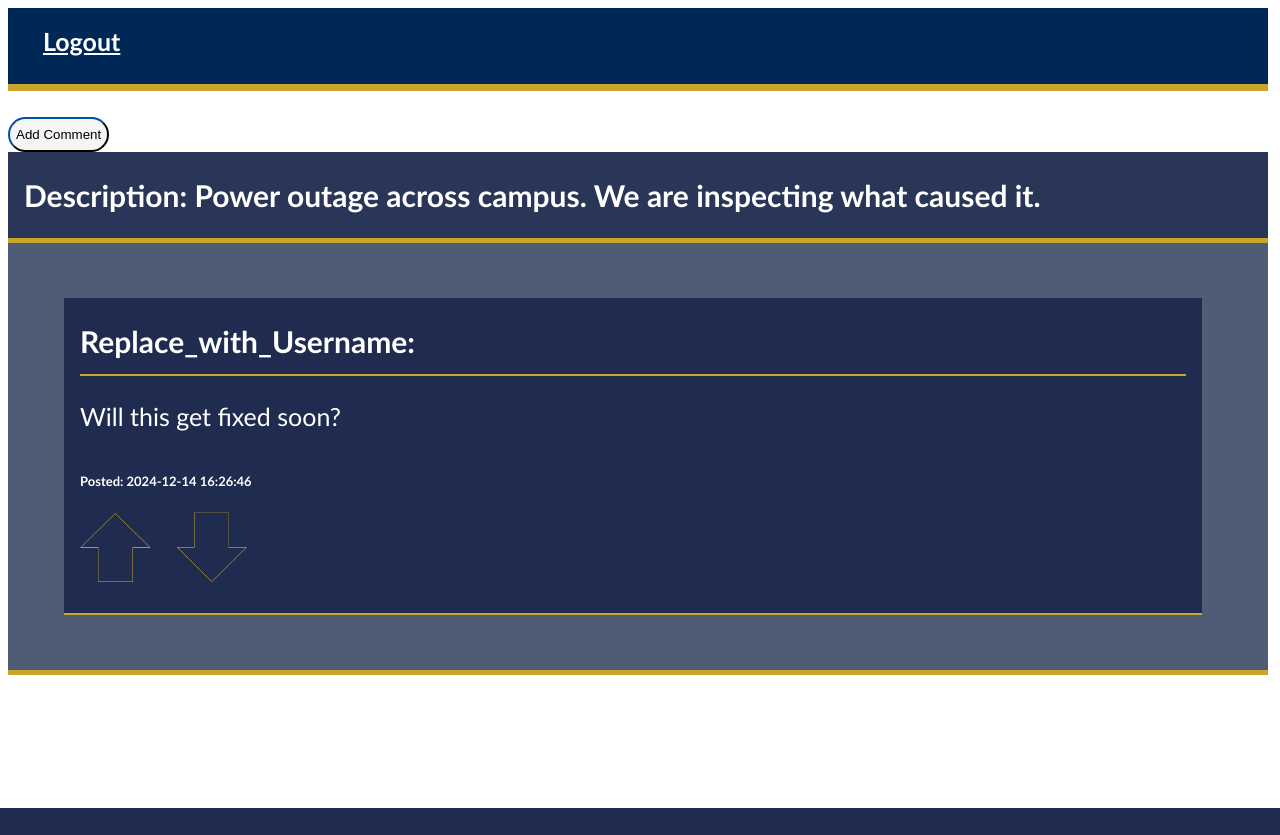
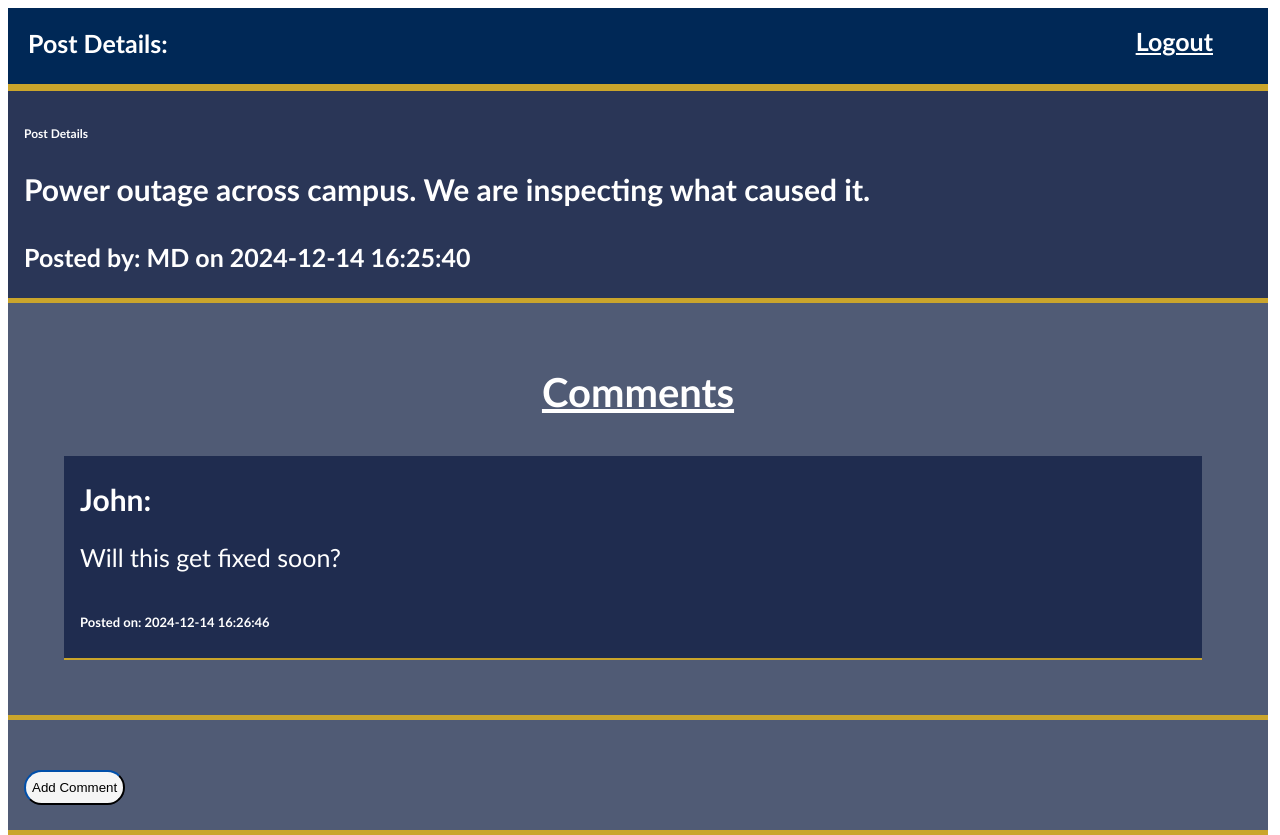
Before and after one commit to DDyzygy/CSE-108-Final, a Flask app: page /post/1 in a window 1280 px wide. Before the commit the page ends 808 px from the top, so only its background shows below. Run offline with Flask 3, Linux system fonts and the light colour scheme.

Commit message:
(Shreev implemented) Usernames now display for posts and comments
Also added some styling

```diff
--- a/app.py
+++ b/app.py
@@ -103,13 +103,25 @@ def homepage():
 @app.route('/topic/<int:topic_id>')
 def topic_posts(topic_id):
     topic = Topics.query.get(topic_id)
-    posts = Posts.query.filter_by(topic_id = topic_id).all()
-    return render_template('topic_posts.html', topic = topic, posts = posts)
+    posts = Posts.query.filter_by(topic_id=topic_id).all()
+    # Add user information to the posts
+    for post in posts:
+        post.username = User.query.get(post.user_id).username
+    return render_template('topic_posts.html', topic=topic, posts=posts)
 
 @app.route('/post/<int:post_id>')
 def post_comments(post_id):
     post = Posts.query.get(post_id)
-    return render_template('post_comments.html', post = post)
+    if not post:
+        return "Post not found", 404
+
+    # Fetch the user who posted
+    post_user = User.query.get(post.user_id)
+
+    # Fetch comments and their associated users
+    comments = db.session.query(Comments, User).join(User, Comments.user_id == User.id).filter(Comments.post_id == post_id).all()
+
+    return render_template('post_comments.html', post=post, post_user=post_user, comments=comments)
 
 @app.route('/logout')
 def logout():
--- a/templates/post_comments.html
+++ b/templates/post_comments.html
@@ -1,46 +1,44 @@
 <!doctype html>
 <html>
     <head>
-        <title>Topic Posts</title>
+        <title>Post Comments</title>
         <link rel="stylesheet" href="/static/styles.css" />
     </head>
 
     <body style="background-color: white">
 
-<div class="navBar">
-    <nav>
-    <a class = "logout" href="{{ url_for('logout') }}">Logout</a>
-    </nav>
-</div>
-<div>
-    <a href="{{ url_for('add_comment', post_id=post.post_id) }}">
-        <button>Add Comment</button>
-    </a>
-</div>
+        <div class="navBar">
+            <span class="welcome">Post Details:<br></span>
+            <nav>
+                <a class="logout" href="{{ url_for('logout') }}">Logout</a>
+            </nav>
+        </div>
 
-<div>
-    <div class = "topic_desc">
-    <span class = "desc">Description: {{post.post_comment}}</span>
-    </div>
-    <div class = "posts_list">
-        {% if post.comments %}
-                <ul>
-                    {% for comment in post.comments %}
-                        <li class = "post">
-                            Replace_with_Username:<hr>
-                            <p>{{comment.comment}}</p>
-                            <small>Posted: {{comment.comment_time_date}}</small>
-                            <br>
-                            <img src = "../static/upvote_inactive.png" class = "upvote_downvote" id = "upvote">
-                            <img src = "../static/downvote_inactive.png"class = "upvote_downvote" id = "downvote">
-                        </li>
+        <div class="topic_desc">
+            <h2>Post Details</h2>
+            <p>{{ post.post_comment }}</p>
+            <small>Posted by: {{ post_user.username }} on {{ post.post_time_date }}</small>
+        </div>
 
-                    {% endfor %}
-                </ul>
-            {% else %}
-                <p>No comments have been made on this topic yet!</p>
-            {% endif %}
-</div>
+        <div class="posts_list">
+            <h3>Comments</h3>
+            <ul>
+                {% for comment, user in comments %}
+                <li class="post">
+                    <strong>{{ user.username }}:</strong>
+                    <p>{{ comment.comment }}</p>
+                    <small>Posted on: {{ comment.comment_time_date }}</small>
+                </li>
+                {% else %}
+                <li>No comments have been made on this post yet!</li>
+                {% endfor %}
+            </ul>
+        </div>
 
+        <div class="posts_list">
+            <a href="{{ url_for('add_comment', post_id=post.post_id) }}">
+                <button>Add Comment</button>
+            </a>
+        </div>
     </body>
 </html>
```
Also changed, not shown: templates/topic_posts.html (+16 -15 lines), instance/final.sqlite.
